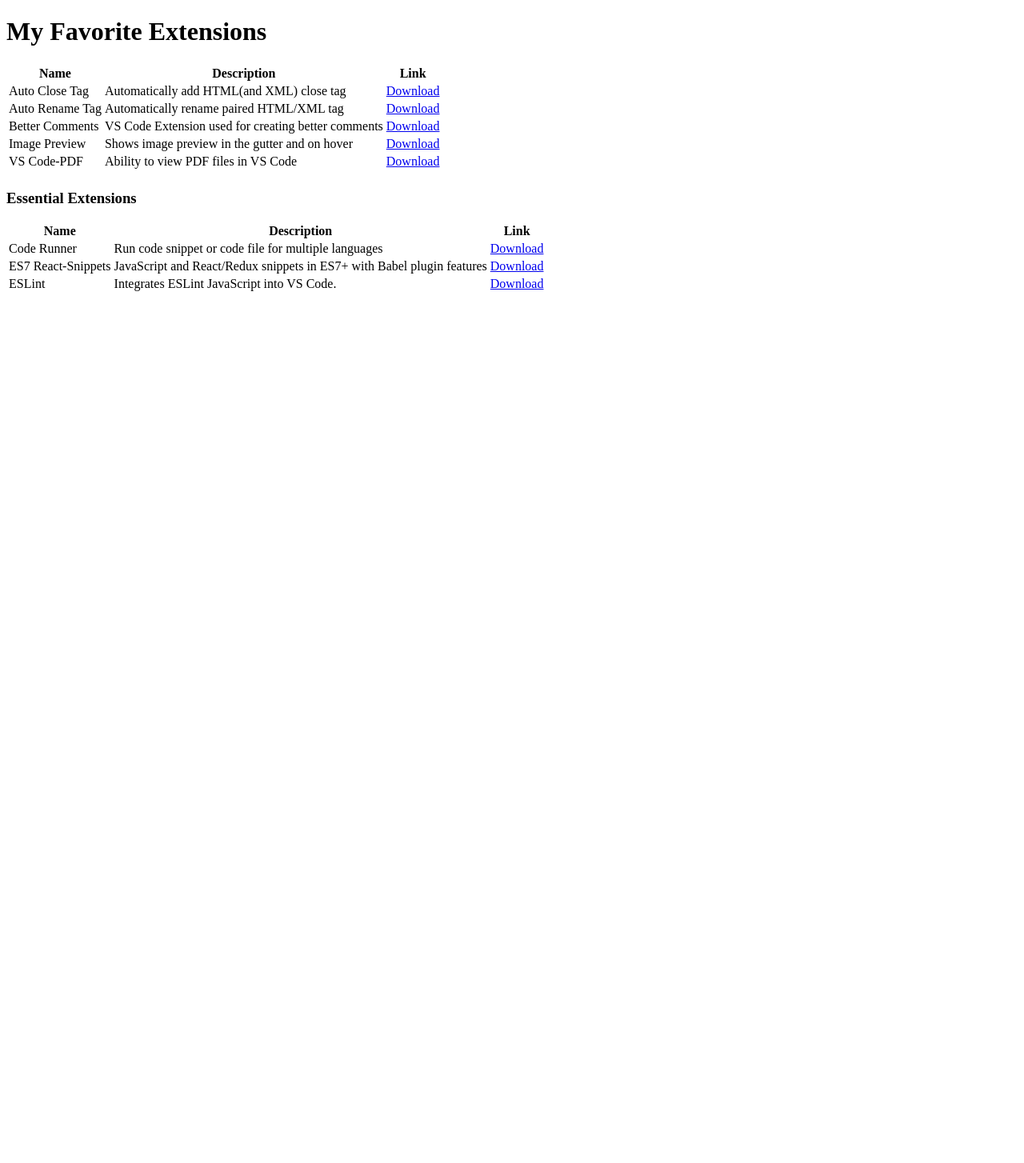
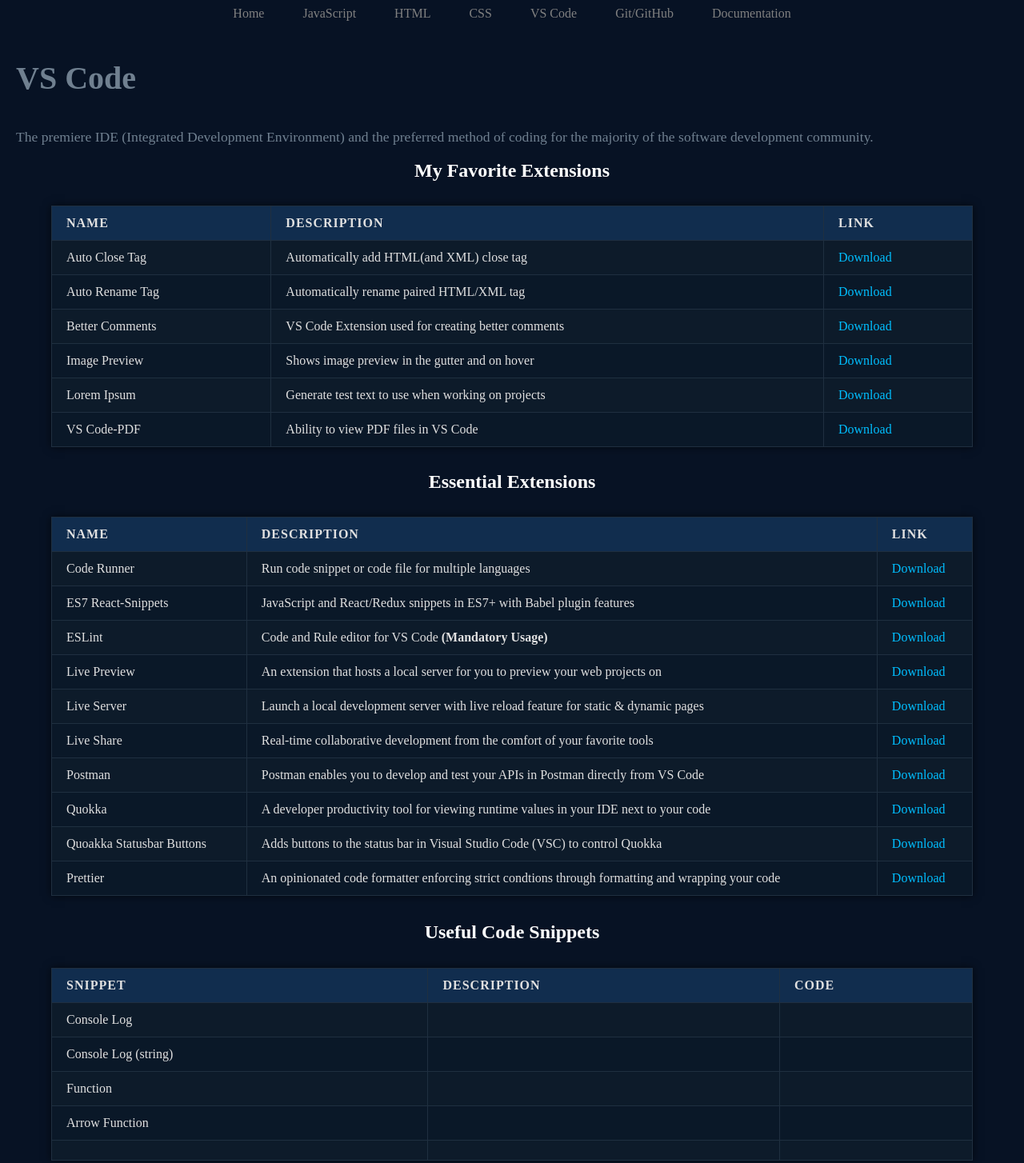
Before and after one commit to eshankman/Resources_Page, a plain HTML site: page VS Code/vs_code.html in a window 1280 px wide. Shown: the whole page at 80% size. Before the commit the page ends 800 px from the top, so only its background shows below. Drawn offline with Linux system fonts and the light colour scheme.

Commit message:
build out of vs code page

```diff
--- /dev/null
+++ b/VS Code/vs_code.css
@@ -0,0 +1,106 @@
+body {
+    margin: 0;
+    padding: 0;
+    background-color: #071224;
+  }
+
+  nav {
+    display: grid;
+    align-content: center;
+    justify-content: center;
+    padding: 0.5em;
+    border-radius: 14em;
+  }
+
+  nav ul {
+    list-style-type: none;
+    padding: 0;
+    margin: 0;
+    display: flex;
+    justify-content: space-around;
+  }
+
+  nav li {
+    display: inline;
+  }
+
+  nav a {
+    text-decoration: none;
+    color: grey;
+    padding: 1em 1.5em;
+  }
+
+  nav a:hover {
+    color: lightblue;
+    font-weight: bold;
+  }
+
+#intro {
+    color: slategrey;
+    padding-left: 1.25em;
+}
+
+#introHeader {
+    font-size: 2.5em;
+}
+
+.text {
+    font-size: 1.1em;
+}
+
+.title {
+    display: flex;
+    align-content: center;
+    justify-content: center;
+    color: white;
+    font-size: 1.5em;
+}
+
+.table {
+    width: 90%;
+    margin: 30px auto;
+    border-collapse: collapse;
+    background-color: #0d1b2a;
+    color: #e0e0e0;
+    border: 1px solid #1f2f40;
+    box-shadow: 0 0 10px rgba(0, 0, 0, 0.6);
+  }
+
+  .table th, .table td {
+    padding: 12px 18px;
+    border: 1px solid #1f2f40;
+    text-align: left;
+  }
+
+  .table th {
+    background-color: #112d4e;
+    text-transform: uppercase;
+    letter-spacing: 1px;
+  }
+
+  .table tr:nth-child(even) {
+    background-color: #0a1828;
+  }
+
+/* This will highlight the row */
+  .table tr:hover {
+    background-color: hsl(216, 41%, 18%);
+    font-weight: bold;
+  }
+
+  a {
+    color: #00bfff;
+    text-decoration: none;
+  }
+
+  a:hover {
+    text-decoration: underline;
+  }
+
+
+
+  #codeSnippets {
+    color: white;
+    font-size: 1.5em;
+
+  }
--- a/VS Code/vs_code.html
+++ b/VS Code/vs_code.html
@@ -4,11 +4,34 @@
     <meta charset="UTF-8">
     <meta name="viewport" content="width=device-width, initial-scale=1.0">
     <title>VS Code</title>
+    <link rel="stylesheet" href="/VS Code/vs_code.css" />
+    <link rel="icon" href="/EsLogo16x16.png" type="image/png" />
 </head>
 <body>
+  <header>
+    <nav>
+      <ul>
+        <li><span><a href = '/index.html'>Home</a></span></li>
+        <li><span><a href = ''>JavaScript</a></span></li>
+        <li><span><a href = ''>HTML</a></span></li>
+        <li><span><a href = ''>CSS</a></span></li>
+        <li><span><a href = '/VS Code/vs_code.html'>VS Code</a></span></li>
+        <li><span><a href = ''>Git/GitHub</a></span></li>
+        <li><span><a href = ''>Documentation</a></span></li>
+      </ul>
+    </nav>
+  </header>
+</head>
+<body>
+        <section id = 'intro'>
+            <h3 id = 'introHeader'>VS Code</h3>
+            <p class = 'text'>The premiere IDE (Integrated Development Environment) and the preferred method of coding for the majority of the software development community.</p>
+        </section>
+
+
     <h1 class = 'title'>My Favorite Extensions</h1>
 
-    <table>
+    <table class = 'table'>
         <thead>
             <tr>
                 <th>Name</th>
@@ -26,7 +49,6 @@
                 <td>Auto Rename Tag</td>
                 <td>Automatically rename paired HTML/XML tag</td>
                 <td><a href = 'https://marketplace.visualstudio.com/items/?itemName=formulahendry.auto-rename-tag'>Download</a></td>
-                <td></td>
             </tr>
             <tr>
                 <td>Better Comments</td>
@@ -37,26 +59,29 @@
                 <td>Image Preview</td>
                 <td>Shows image preview in the gutter and on hover</td>
                 <td><a href = 'https://marketplace.visualstudio.com/items/?itemName=kisstkondoros.vscode-gutter-preview'>Download</a></td>
-                <td></td>
+            </tr>
+            <tr>
+                <td>Lorem Ipsum</td>
+                <td>Generate test text to use when working on projects</td>
+                <td><a href = 'https://marketplace.visualstudio.com/items/?itemName=Tyriar.lorem-ipsum'>Download</a></td>
             </tr>
             <tr>
                 <td>VS Code-PDF</td>
                 <td>Ability to view PDF files in VS Code</td>
                 <td><a href = 'https://marketplace.visualstudio.com/items/?itemName=tomoki1207.pdf'>Download</a></td>
-                <td></td>
             </tr>
-            <tr>
+            <!-- <tr>
                 <td></td>
                 <td></td>
                 <td></td>
                 <td></td>
-            </tr>
+            </tr> -->
         </tbody>
     </table>
 
 
-    <h3>Essential Extensions</h3>
-    <table>
+    <h3 class = 'title'>Essential Extensions</h3>
+    <table class = 'table'>
         <thead>
             <tr>
                 <th>Name</th>
@@ -69,23 +94,83 @@
                 <td>Code Runner</td>
                 <td>Run code snippet or code file for multiple languages</td>
                 <td><a href = 'https://marketplace.visualstudio.com/items/?itemName=formulahendry.code-runner'>Download</a></td>
-                <td></td>
             </tr>
             <tr>
                 <td>ES7 React-Snippets</td>
                 <td>JavaScript and React/Redux snippets in ES7+ with Babel plugin features</td>
                 <td><a href = 'https://marketplace.visualstudio.com/items/?itemName=naqvi.es7-react-snippets'>Download</a></td>
+            </tr>
+            <tr>
+                <td>ESLint</td>
+                <td>Code and Rule editor for VS Code <strong>(Mandatory Usage)</strong></td>
+                <td><a href = 'https://marketplace.visualstudio.com/items/?itemName=dbaeumer.vscode-eslint'>Download</a></td>
+            </tr>
+            <tr>
+                <td>Live Preview</td>
+                <td>An extension that hosts a local server for you to preview your web projects on</td>
+                <td><a href = 'https://marketplace.visualstudio.com/items/?itemName=ms-vscode.live-server'>Download</a></td>
+            </tr>
+            <tr>
+                <td>Live Server</td>
+                <td>Launch a local development server with live reload feature for static & dynamic pages</td>
+                <td><a href = 'https://marketplace.visualstudio.com/items/?itemName=ritwickdey.LiveServer'>Download</a></td>
+            </tr>
+            <tr>
+                <td>Live Share</td>
+                <td>Real-time collaborative development from the comfort of your favorite tools</td>
+                <td><a href = 'https://marketplace.visualstudio.com/items/?itemName=MS-vsliveshare.vsliveshare'>Download</a></td>
+            </tr>
+            <tr>
+                <td>Postman</td>
+                <td>Postman enables you to develop and test your APIs in Postman directly from VS Code</td>
+                <td><a href = 'https://marketplace.visualstudio.com/items/?itemName=Postman.postman-for-vscode'>Download</a></td>
+            </tr>
+            <tr>
+                <td>Quokka</td>
+                <td>A developer productivity tool for viewing runtime values in your IDE next to your code</td>
+                <td><a href = 'https://marketplace.visualstudio.com/items/?itemName=WallabyJs.quokka-vscode'>Download</a></td>
+            </tr>
+            <tr>
+                <td>Quoakka Statusbar Buttons</td>
+                <td>Adds buttons to the status bar in Visual Studio Code (VSC) to control Quokka</td>
+                <td><a href = 'https://marketplace.visualstudio.com/items/?itemName=sketchbuch.vsc-quokka-statusbar'>Download</a></td>
+            </tr>
+            <tr>
+                <td>Prettier</td>
+                <td>An opinionated code formatter enforcing strict condtions through formatting and wrapping your code</td>
+                <td><a href = 'https://marketplace.visualstudio.com/items/?itemName=esbenp.prettier-vscode'>Download</a></td>
+            </tr>
+        </tbody>
+    </table>
+
+    <section class = 'snippets'>
+        <h4 class = 'title'>Useful Code Snippets</h4>
+    <table class = 'table'>
+         <thead>
+             <tr>
+                 <th>Snippet</th>
+                 <th>Description</th>
+                <th>Code</th>
+                </tr>
+        </thead>
+        <tbody>
+             <tr>
+               <td>Console Log</td>
+               <td></td>
                <td></td>
             </tr>
             <tr>
-                <td>ESLint</td>
-                <td>Integrates ESLint JavaScript into VS Code.</td>
-                <td><a href = 'https://marketplace.visualstudio.com/items/?itemName=dbaeumer.vscode-eslint'>Download</a></td>
+                <td>Console Log (string)</td>
+                <td></td>
                 <td></td>
              </tr>
              <tr>
+                <td>Function</td>
                 <td></td>
                 <td></td>
+             </tr>
+             <tr>
+                <td>Arrow Function</td>
                 <td></td>
                 <td></td>
              </tr>
@@ -93,9 +178,9 @@
                 <td></td>
                 <td></td>
                 <td></td>
-                <td></td>
              </tr>
             </tbody>
         </table>
+    </section>
 </body>
 </html>
--- a/styles.css
+++ b/styles.css
@@ -5,13 +5,23 @@
 }
 
 #welcome {
-  display: flex;
-  justify-content: center;
-  align-items: center;
+  text-align: center;
+  display: block;
+  padding: .5em;
   font-size: 3vw;
   color: white;
-  transform-origin: 0deg;
+  opacity: 0;
+  animation: fadeInSlow 5s ease-in 1 1s;
+  animation-fill-mode: forwards;
+}
 
+@keyframes fadeInSlow {
+  from {
+    opacity: 0;
+  }
+  to {
+    opacity: 1;
+  }
 }
 
 #subText {
```
Also changed, not shown: index.html (+4 -2 lines), EsLogo16x16.png (added). Lines whose indentation alone changed are shown as unchanged.
